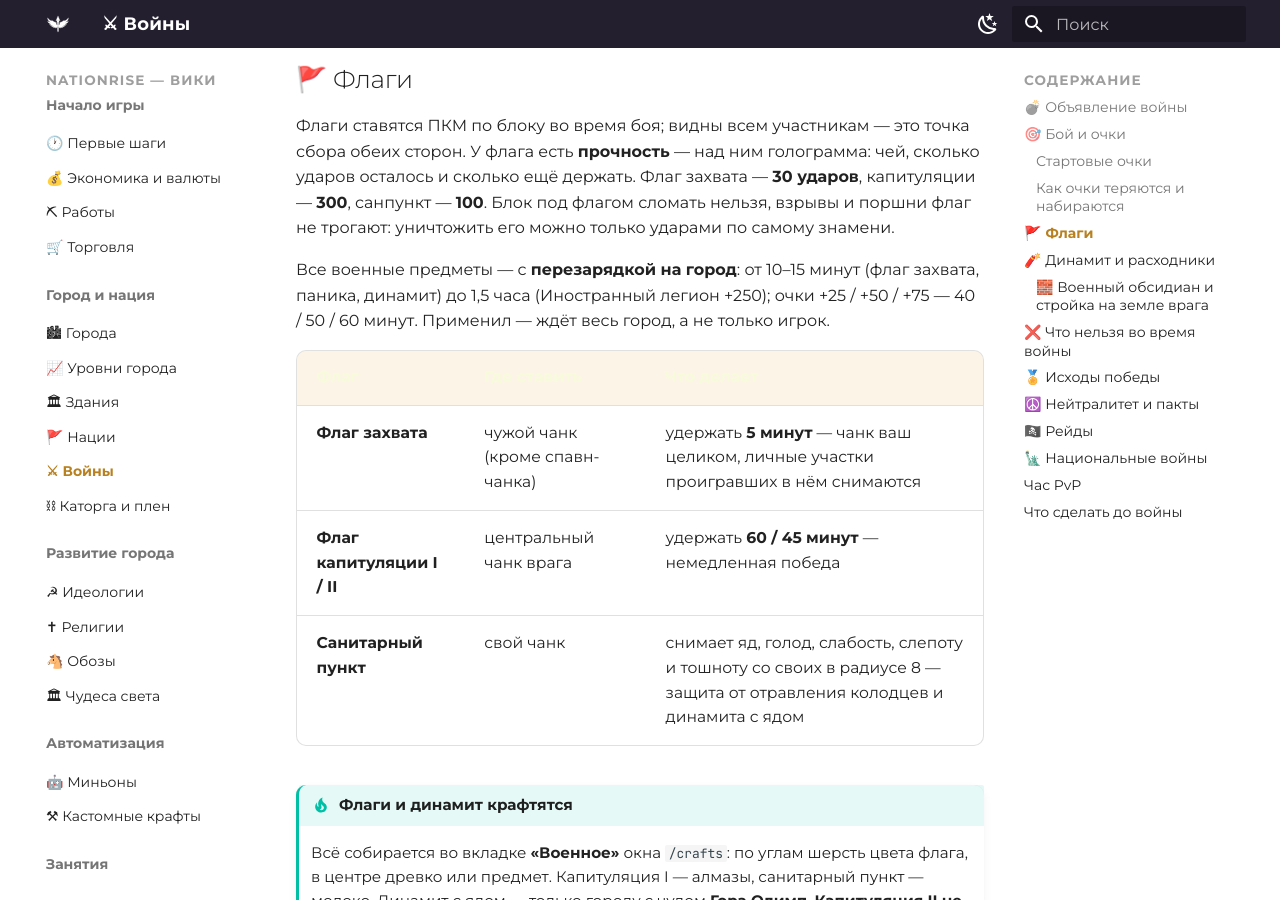
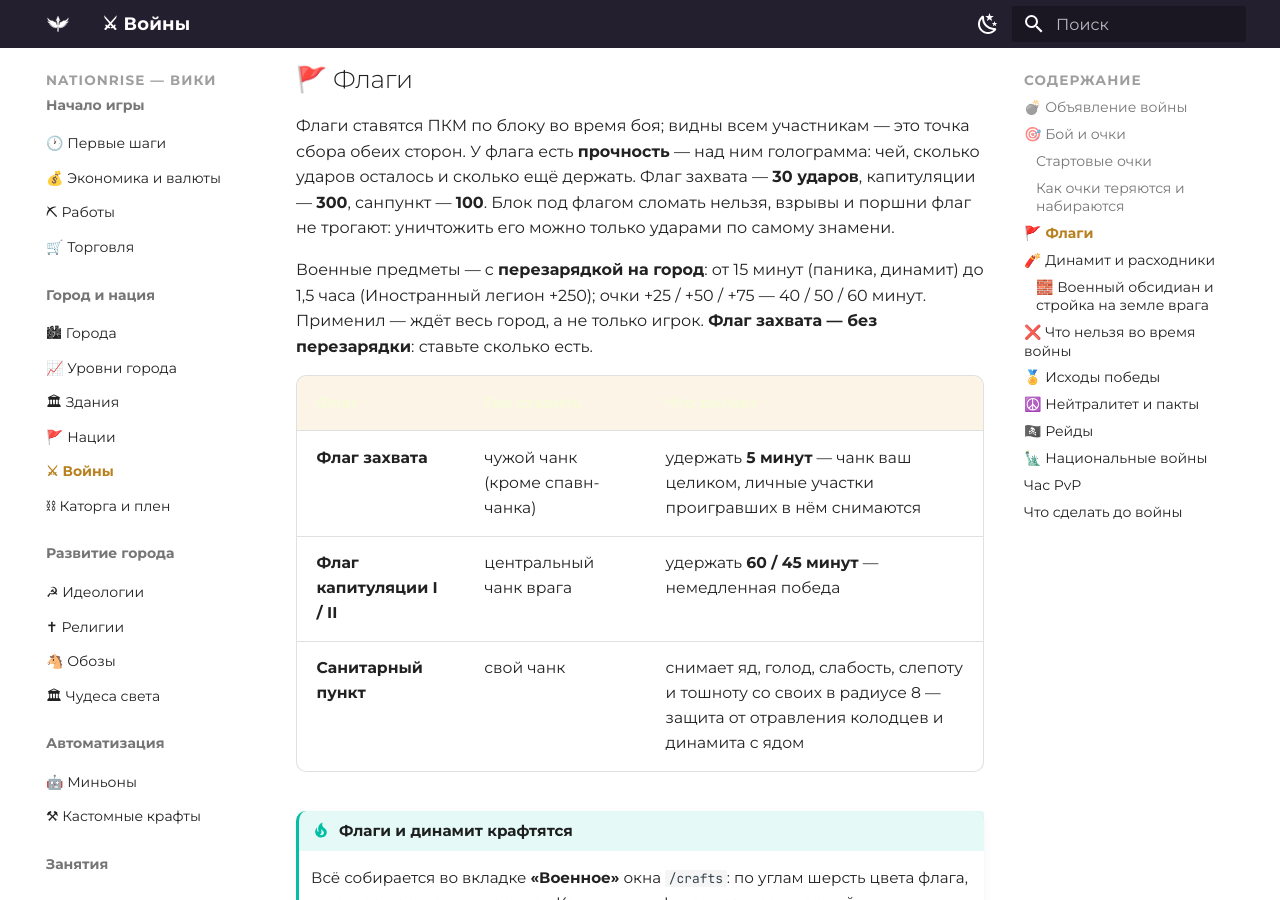
Before and after one commit to zixSSSed/NationRise-Wiki-RU, an MkDocs documentation site: the page built from docs/war.md, in a window 1280 px wide and 900 px high, scrolled down 3275 px. Built offline with MkDocs 1.6.1 and Material for MkDocs 9.7.7, drawn with Linux system fonts in a browser that asks for light colours.

Commit message:
Флаг захвата без перезарядки (владелец, 27.09.2026)
Co-Authored-By: Claude Opus 5.5 <noreply@anthropic.com>

```diff
--- a/docs/war.md
+++ b/docs/war.md
@@ -94,8 +94,8 @@
 ещё держать. Флаг захвата — **30 ударов**, капитуляции — **300**, санпункт — **100**. Блок под флагом сломать
 нельзя, взрывы и поршни флаг не трогают: уничтожить его можно только ударами по самому знамени.
 
-Все военные предметы — с **перезарядкой на город**: от 10–15 минут (флаг захвата, паника, динамит)
-до 1,5 часа (Иностранный легион +250); очки +25 / +50 / +75 — 40 / 50 / 60 минут. Применил — ждёт весь город, а не только игрок.
+Военные предметы — с **перезарядкой на город**: от 15 минут (паника, динамит)
+до 1,5 часа (Иностранный легион +250); очки +25 / +50 / +75 — 40 / 50 / 60 минут. Применил — ждёт весь город, а не только игрок. **Флаг захвата — без перезарядки**: ставьте сколько есть.
 
 | Флаг | Где ставить | Что делает |
 |---|---|---|
```
